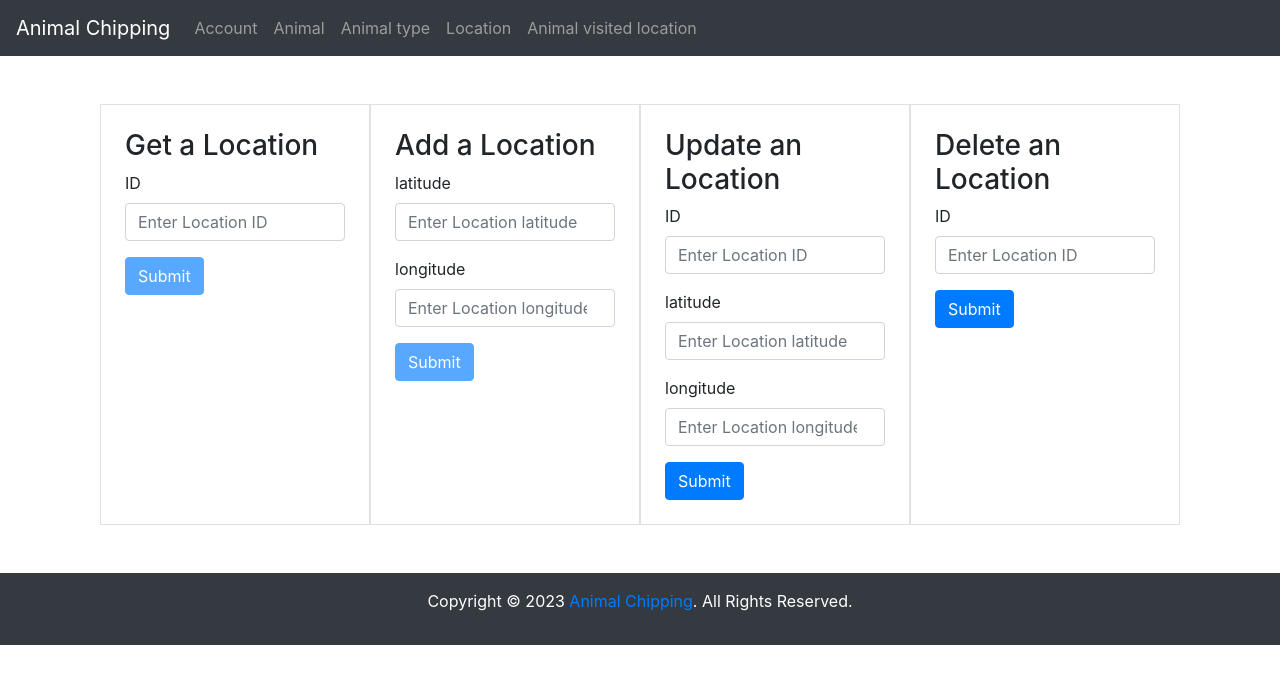
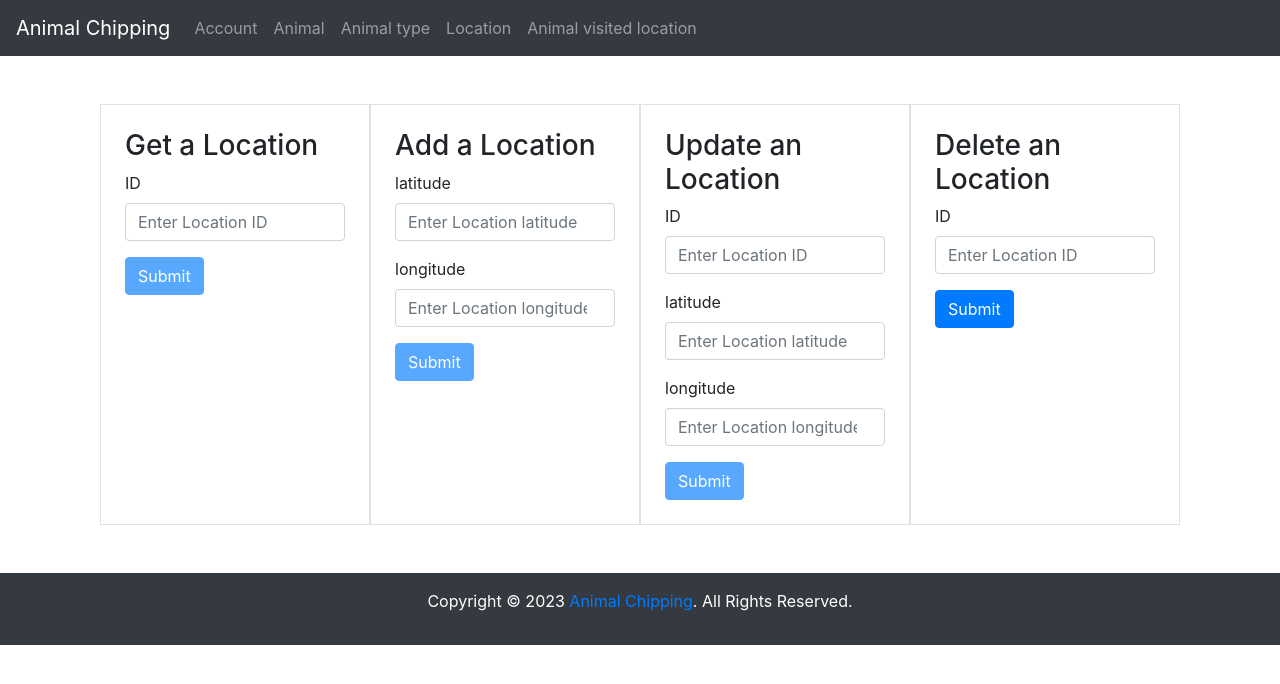
Before and after one commit to krios2146/animal-chipping-api, an Angular app in the folder animal-chipping-front/: page /location in a window 1280 px wide. Shown: the top 684 px of the page. Built offline with nearby package versions, Linux system fonts and the light colour scheme.

Commit message:
feat: add validation to the update form of a location component

```diff
--- a/animal-chipping-front/src/app/location/location.component.html
+++ b/animal-chipping-front/src/app/location/location.component.html
@@ -54,7 +54,7 @@
                 <label for="longitude">longitude</label>
                 <input type="number" class="form-control" id="longitude" formControlName="longitude" placeholder="Enter Location longitude">
             </div>
-            <button type="submit" class="btn btn-primary">Submit</button>
+            <button [disabled]="updateForm.invalid" type="submit" class="btn btn-primary">Submit</button>
         </form>
         <div class="card mt-3" *ngIf="updatedLocation">
             <div class="card-header">id: {{updatedLocation.id}}</div>
--- a/animal-chipping-front/src/app/location/location.component.ts
+++ b/animal-chipping-front/src/app/location/location.component.ts
@@ -32,9 +32,9 @@ export class LocationComponent {
     });
 
     this.updateForm = this.formBuilder.group({
-      locationId: [null, Validators.required],
-      latitude: [null, Validators.required],
-      longitude: [null, Validators.required]
+      locationId: [null, [Validators.required, Validators.min(1)]],
+      latitude: [null, [Validators.required, Validators.min(-90), Validators.max(90)]],
+      longitude: [null, [Validators.required, Validators.min(-180), Validators.max(180)]]
     });
 
     this.deleteForm = this.formBuilder.group({
```
